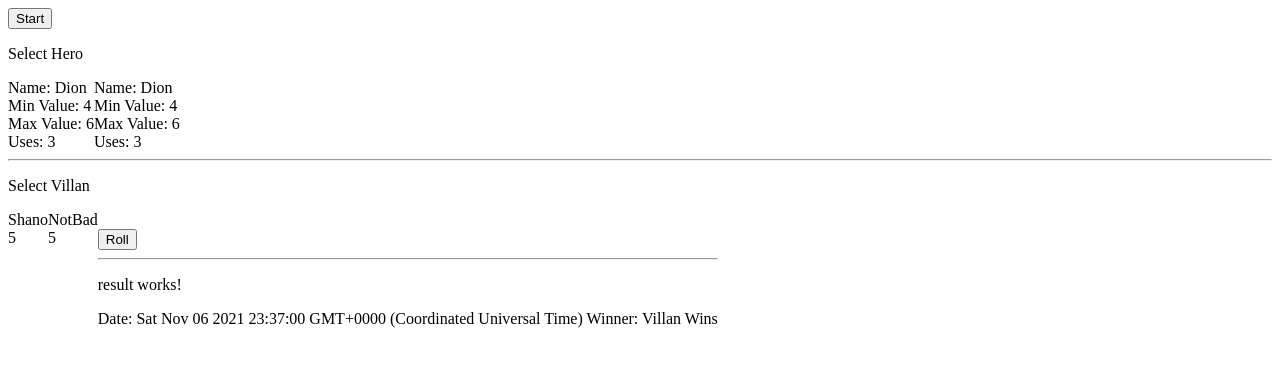
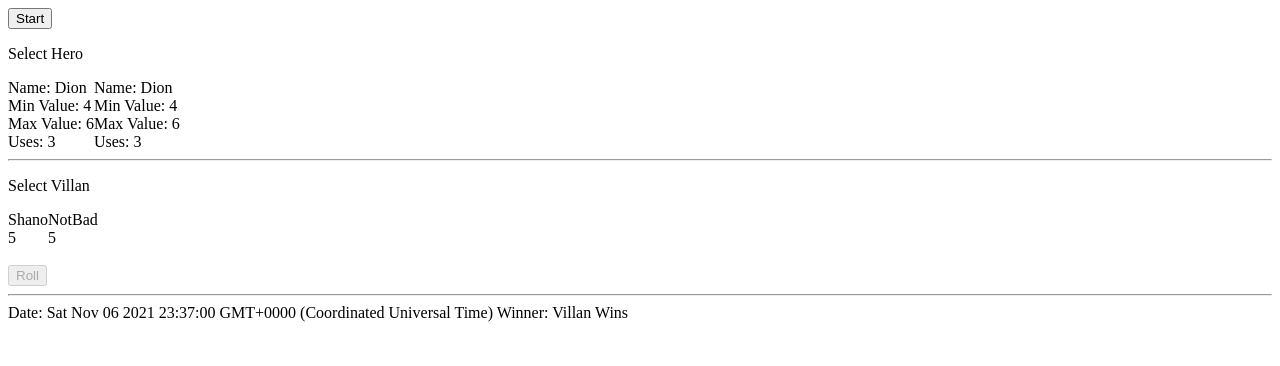
Before and after one commit to DionFinn/HeroFrontEnd, an Angular app: page / in a window 1280 px wide. Shown: the top 366 px of the page. Built offline with nearby package versions, Linux system fonts and the light colour scheme.

Commit message:
5 files modified

```diff
--- a/src/app/Components/game/game.component.css
+++ b/src/app/Components/game/game.component.css
@@ -3,14 +3,8 @@
   color: lightblue;
 }
 
-.heroBox {
+.gameRow {
   display: flex;
   flex-direction: row;
   box-sizing: border-box;
 }
-
-.villanBox {
-  display: flex;
-  flex-direction: row;
-  box-sizing: border-box;
-}
--- a/src/app/Components/game/game.component.html
+++ b/src/app/Components/game/game.component.html
@@ -1,21 +1,21 @@
-<button (click)="StartBtn()">Start</button>
+<button (click)="StartBtn()" [disabled]="startBtnDisabled">Start</button>
 <p>Select Hero</p>
-<div class="heroBox">
+<div class="gameRow">
   <app-hero *ngFor="let hero of heroList" [hero]="hero" (click)="onSelectHero(hero)"
-      [class.selected]="hero === selectedHero" class="heroBox">
+      [class.selected]="hero === selectedHero">
   </app-hero>
 </div>
 <hr>
 
 <p>Select Villan</p>
-<div class="villanBox">
+<div class="gameRow">
 <app-villan *ngFor="let villan of villanList" [villan]="villan" (click)="onSelectVillan(villan)"
-    [class.selected]="villan === selectedVillan" class="villanBox">
+    [class.selected]="villan === selectedVillan">
 </app-villan>
-<div>
+</div>
 
 <br>
-<button (click)="RollBtn()">Roll</button>
+<button (click)="RollBtn()" [disabled]="rollBtnDisabled">Roll</button>
 <hr>
 
 <app-result *ngFor="let result of resultList" [result]="result"></app-result>
--- a/src/app/Components/game/game.component.ts
+++ b/src/app/Components/game/game.component.ts
@@ -20,14 +20,22 @@ export class GameComponent implements OnInit {
   resultList: Result [] = [{ GameTime: new Date, Winner: 'Villan Wins'}]
   selectedVillan: Villan;
   selectedHero: Hero;
-
+  startBtnDisabled: boolean = false;
+  rollBtnDisabled: boolean = true;
   constructor() { }
 
   ngOnInit() {
   }
+
   StartBtn(): void{
+    //disables startBtn
+    this.startBtnDisabled = true;
+    //loads heroes
+    //loads villians
+
 
   }
+
   RollBtn(): void{
 
   }
--- a/src/app/Components/result/result.component.html
+++ b/src/app/Components/result/result.component.html
@@ -1,7 +1,4 @@
-<p>
-result works!
-</p>
+
 <div>
-Date: {{result.GameTime}}
-Winner: {{result.Winner}}
+Date: {{result.GameTime}} Winner: {{result.Winner}}
 </div>
--- a/src/app/Components/villan/villan.component.html
+++ b/src/app/Components/villan/villan.component.html
@@ -1,5 +1,4 @@
-<div class="villanBox">
+
 {{villan.VillanName}}
 <br>
 {{villan.AttackPoints}}
-</div>
```
